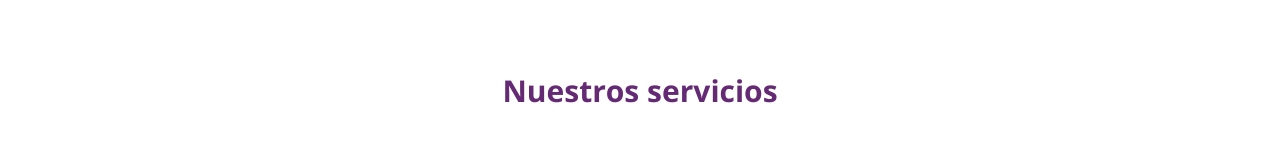
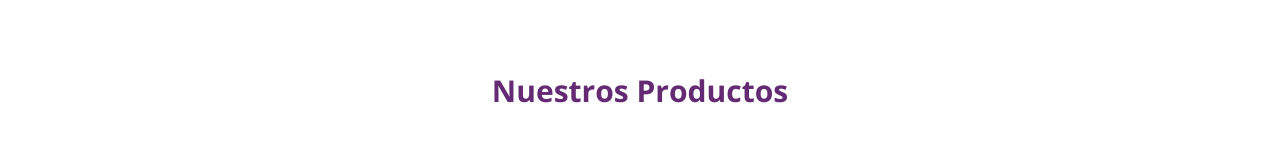
Before and after one commit to Maria-Millape/emprendimiento_contructor, a plain HTML site: page Productos_servicio.html in a window 1280 px wide. Shown: the part 620-781 px from the top of the page. Drawn offline with nearby package versions, Linux system fonts and the light colour scheme.

Commit message:
Update Productos_servicio.html

```diff
--- a/Productos_servicio.html
+++ b/Productos_servicio.html
@@ -34,7 +34,7 @@
     <main>
         <section class="contenedor sobre-nosotros">
             <div class="contenedor">
-                <h2 class="titulo">Nuestros servicios</h2>
+                <h2 class="titulo">Nuestros Productos</h2>
                 <div class="servicio-cont">
                     <div class="servicio-ind">
                         <img src="img/celulosa.jpg" alt="">
```
